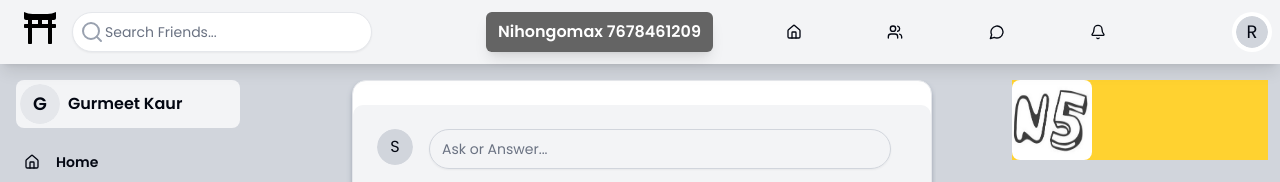
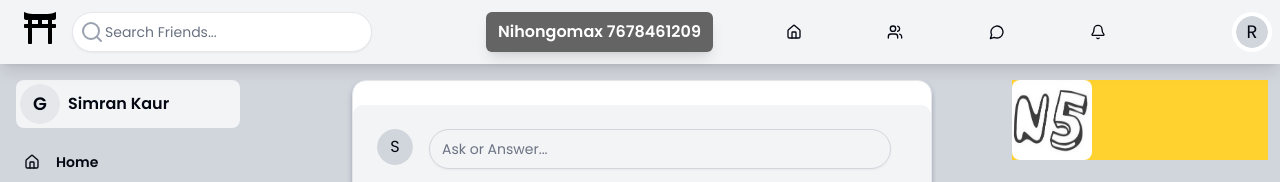
Before and after one commit to Ravi-kant-coder/Nihongomax, a Next.js app: page / in a window 1280 px wide. Shown: the top 182 px of the page. Built offline with nearby package versions, Linux system fonts and the light colour scheme.

Commit message:
changed name for test

```diff
--- a/components/LeftSideBar.jsx
+++ b/components/LeftSideBar.jsx
@@ -44,7 +44,7 @@
                 G
               </AvatarFallback>
             </Avatar>
-            <span className="font-semibold">Gurmeet Kaur</span>
+            <span className="font-semibold">Simran Kaur</span>
           </div>
           {[
             {
```
